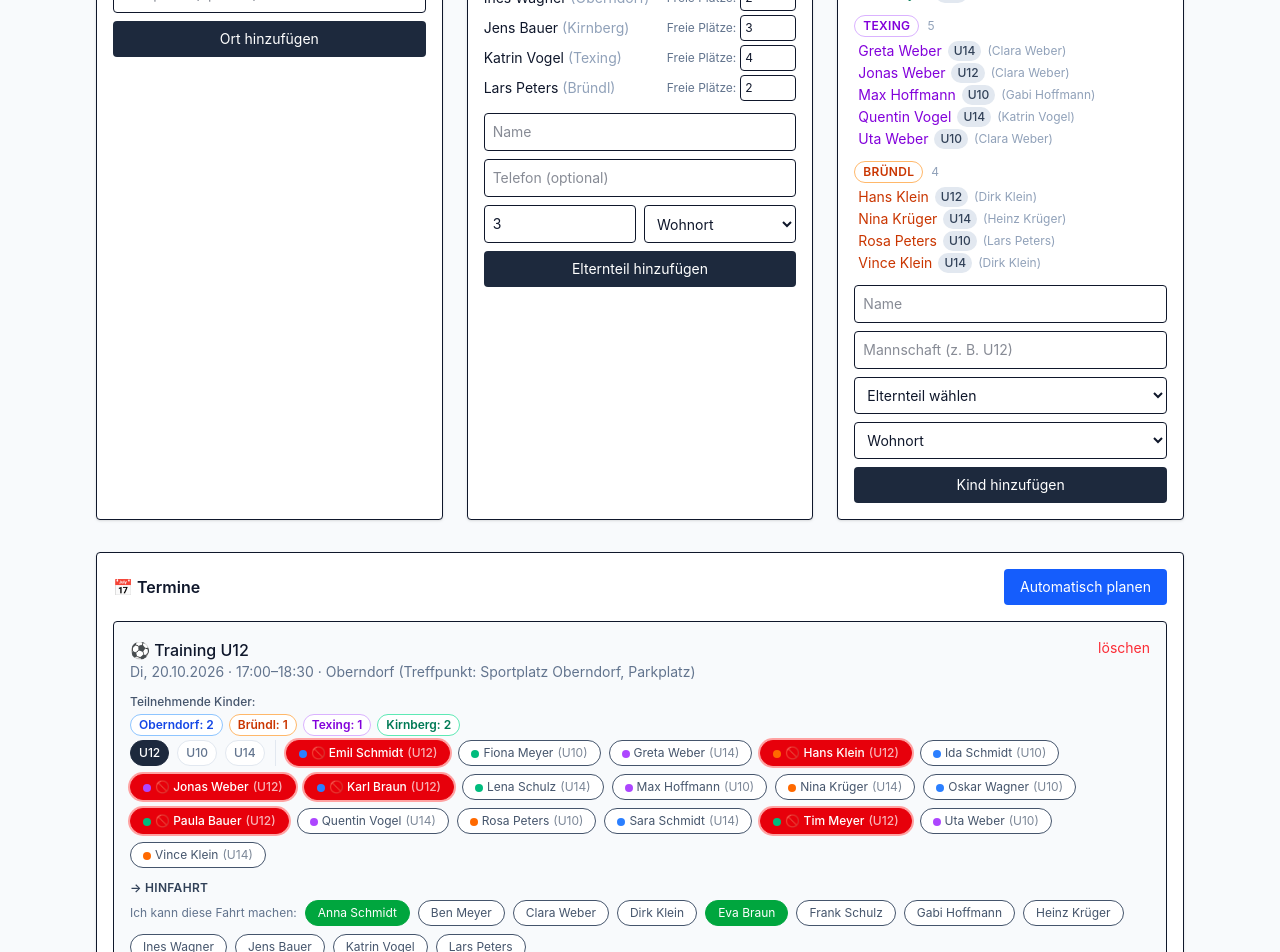
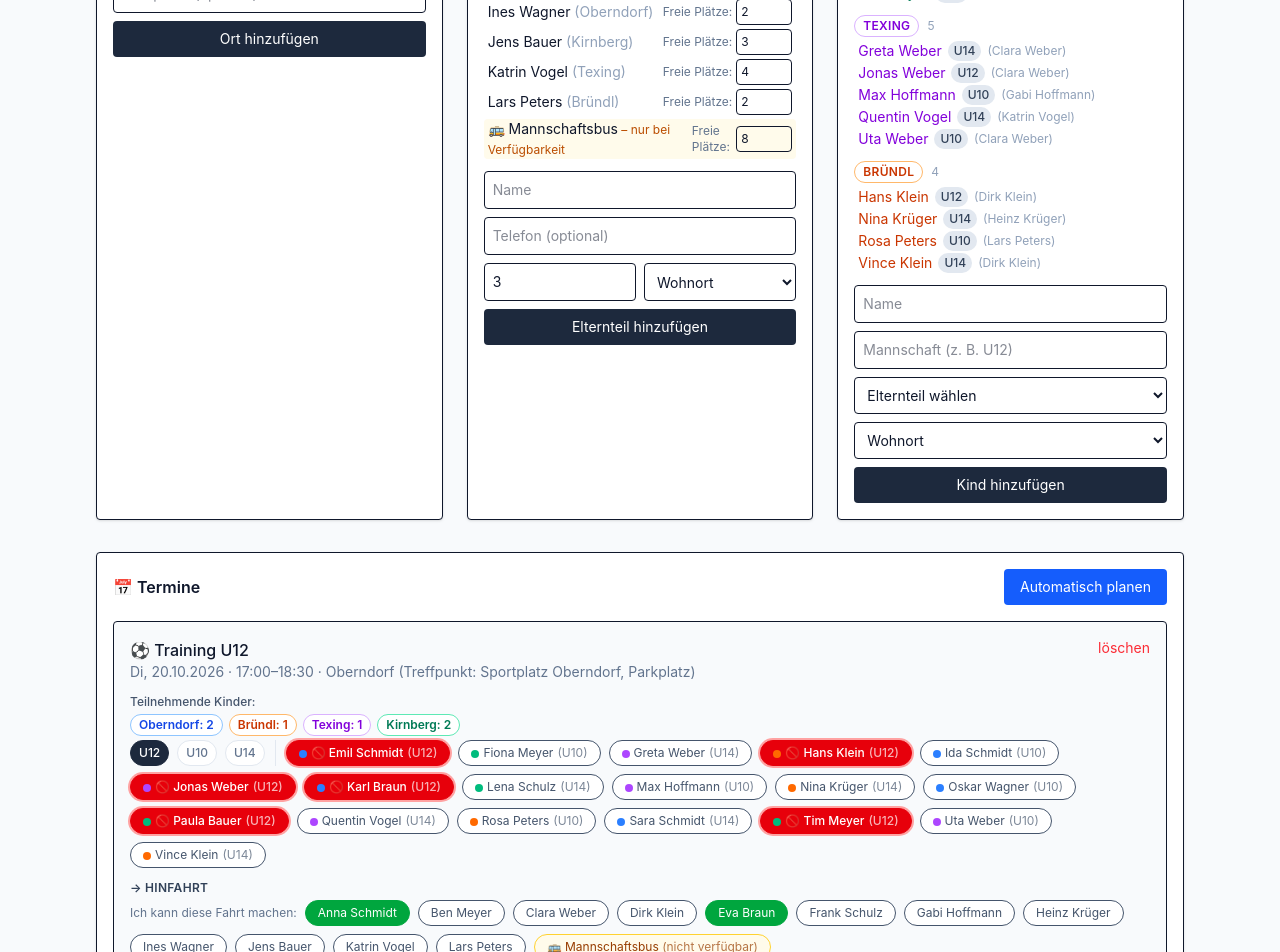
Before and after one commit to potschntom/carpool-planer, a Next.js app: page / in a window 1280 px wide. Shown: the part 1980-2932 px from the top of the page. Built offline with nearby package versions, Linux system fonts and the light colour scheme.

Commit message:
Mannschaftsbus (8 Plätze, Oberndorf, default nicht verfügbar) als spezieller Fahrer
Co-authored-by: potschntom <potschntom@users.noreply.github.com>

```diff
--- a/app/page.tsx
+++ b/app/page.tsx
@@ -345,17 +345,18 @@ export default function Home() {
           <h2 className="font-semibold mb-2">👤 Elternteile</h2>
           <ul className="mb-3 space-y-1 text-sm">
             {s.parents.map((p) => (
-              <li key={p.id} className="flex justify-between items-center">
+              <li key={p.id} className={`flex justify-between items-center rounded px-1 ${p.isBus ? "bg-amber-50" : ""}`}>
                 <span>
-                  {p.name}
-                  {p.homeLocationId && <span className="text-slate-400"> ({locationById.get(p.homeLocationId)?.name})</span>}
+                  {p.isBus ? "🚌 " : ""}{p.name}
+                  {p.isBus && <span className="text-amber-700 text-xs"> – nur bei Verfügbarkeit</span>}
+                  {!p.isBus && p.homeLocationId && <span className="text-slate-400"> ({locationById.get(p.homeLocationId)?.name})</span>}
                 </span>
                 <span className="flex items-center gap-1">
                   <label className="text-xs text-slate-500">Freie Plätze:</label>
                   <input
                     type="number"
                     min={0}
-                    max={9}
+                    max={p.isBus ? 20 : 9}
                     value={p.seats}
                     onChange={(e) => updateSeats(p.id, Number(e.target.value))}
                     className="w-14 border rounded p-1 text-xs"
@@ -609,7 +610,15 @@ export default function Home() {
                           return (
                             <label
                               key={p.id}
-                              className={`text-xs border rounded-full px-3 py-1 cursor-pointer ${on ? "bg-green-600 text-white border-green-600" : "bg-white text-slate-600"}`}
+                              className={`text-xs border rounded-full px-3 py-1 cursor-pointer ${
+                                on
+                                  ? p.isBus
+                                    ? "bg-amber-500 text-white border-amber-500"
+                                    : "bg-green-600 text-white border-green-600"
+                                  : p.isBus
+                                    ? "bg-amber-50 text-amber-800 border-amber-300"
+                                    : "bg-white text-slate-600"
+                              }`}
                             >
                               <input
                                 type="checkbox"
@@ -617,7 +626,8 @@ export default function Home() {
                                 checked={on}
                                 onChange={() => toggleOffer(p.id, event.id, direction)}
                               />
-                              {p.name}
+                              {p.isBus ? "🚌 " : ""}{p.name}
+                              {p.isBus && !on && <span className="opacity-70"> (nicht verfügbar)</span>}
                             </label>
                           );
                         })}
@@ -642,10 +652,11 @@ export default function Home() {
                             const driver = parentById.get(t.driverId);
                             const used = t.passengerChildIds.length;
                             const over = driver && used > driver.seats;
+                            const isBus = driver?.isBus;
                             return (
-                              <li key={tripIndex} className={`text-sm flex items-center justify-between gap-2 flex-wrap rounded px-2 py-1 ${over ? "bg-red-100" : "bg-white"}`}>
+                              <li key={tripIndex} className={`text-sm flex items-center justify-between gap-2 flex-wrap rounded px-2 py-1 ${over ? "bg-red-100" : isBus ? "bg-amber-50 border border-amber-300" : "bg-white"}`}>
                                 <span>
-                                  <span className="font-medium">{driver?.name ?? "?"}</span> fährt{" "}
+                                  <span className="font-medium">{isBus ? "🚌 " : ""}{driver?.name ?? "?"}</span> fährt{" "}
                                   {t.direction === "outbound" ? (
                                     <>von {(startLocName(t))} </>
                                   ) : (
@@ -741,8 +752,8 @@ export default function Home() {
           </thead>
           <tbody>
             {driverStats(s).map(({ parent, outbound, return: ret, total }) => (
-              <tr key={parent.id} className="border-t">
-                <td className="py-1">{parent.name}</td>
+              <tr key={parent.id} className={`border-t ${parent.isBus ? "bg-amber-50 text-amber-800" : ""}`}>
+                <td className="py-1">{parent.isBus ? "🚌 " : ""}{parent.name}</td>
                 <td className="py-1">{outbound}</td>
                 <td className="py-1">{ret}</td>
                 <td className="py-1 font-medium">{total}</td>
--- a/lib/seed.ts
+++ b/lib/seed.ts
@@ -21,6 +21,7 @@ export function seedStore(): Store {
       { id: "p10", name: "Jens Bauer", phone: "0160 00000000", seats: 3, homeLocationId: "l2" },
       { id: "p11", name: "Katrin Vogel", phone: "0161 11111112", seats: 4, homeLocationId: "l3" },
       { id: "p12", name: "Lars Peters", phone: "0162 22222223", seats: 2, homeLocationId: "l4" },
+      { id: "p-bus", name: "Mannschaftsbus", seats: 8, homeLocationId: "l1", isBus: true },
     ],
     children: [
       { id: "c1", name: "Emil Schmidt", parentId: "p1", homeLocationId: "l1", team: "U12" },
--- a/lib/types.ts
+++ b/lib/types.ts
@@ -10,6 +10,7 @@ export type Parent = {
   phone?: string;
   seats: number;
   homeLocationId?: string;
+  isBus?: boolean;
 };
 
 export type Child = {
```
Also changed, not shown: 1 other file (tests, documents, lock files or other folders).
